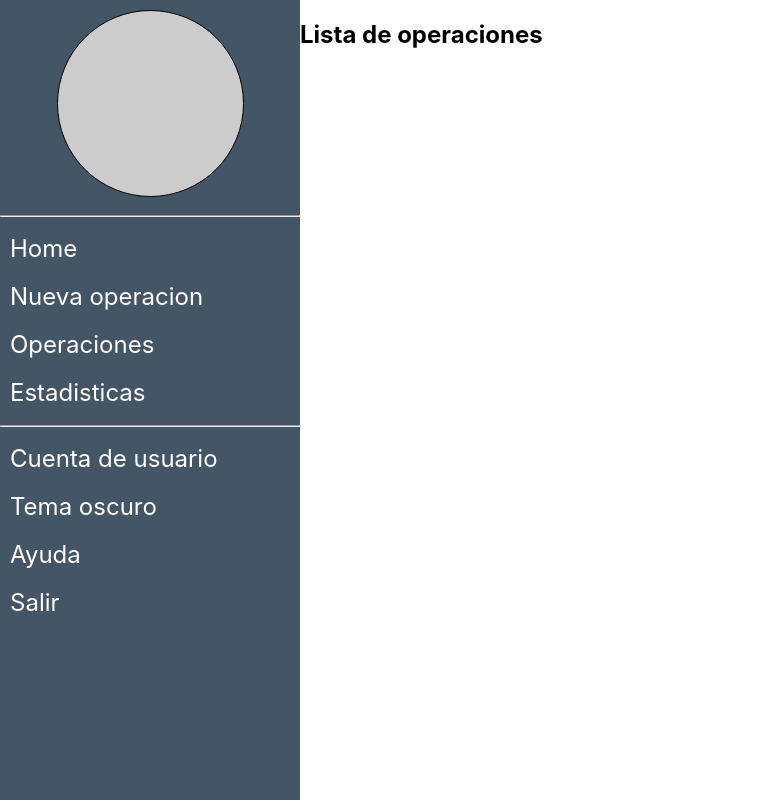
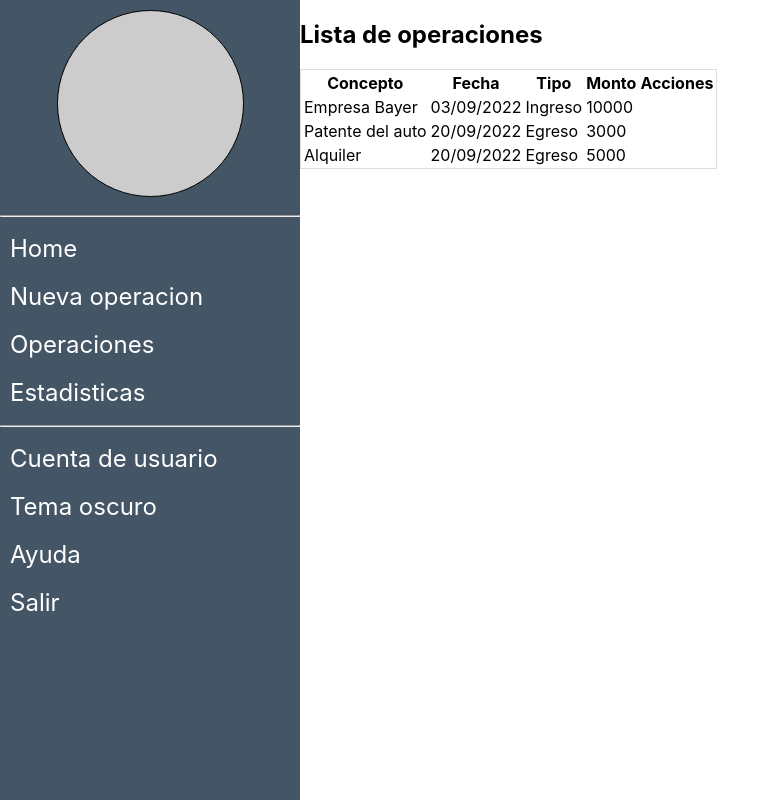
Before and after one commit to BraianM/Presupuesto-personal, a React (Create React App) app: page /operaciones in a window 1280 px wide. Shown: the whole page, without its empty margins (0-780 px from the left). Built offline with nearby package versions, Linux system fonts and the light colour scheme.

Commit message:
Se definio el componente Table y se visualizo los datos en el

```diff
--- a/src/components/Operaciones.js
+++ b/src/components/Operaciones.js
@@ -1,4 +1,5 @@
 import Sidebar from './Sidebar';
+import Table from './table/Table'
 
 const estiloDiv = {
   display: 'flex',
@@ -10,6 +11,7 @@ const Operaciones = () => {
       <Sidebar />
       <section>
         <h1>Lista de operaciones</h1>
+        <Table />
       </section>
     </div>
   );
--- /dev/null
+++ b/src/components/table/DataList.js
@@ -0,0 +1,12 @@
+const DataList = ({ concept, date, type, amount }) => {
+  return (
+    <tr>
+      <td>{concept}</td>
+      <td>{date}</td>
+      <td>{type}</td>
+      <td>{amount}</td>
+    </tr>
+  )
+}
+
+export default DataList;
--- /dev/null
+++ b/src/components/table/Table.js
@@ -0,0 +1,36 @@
+import { useContext } from 'react';
+import { dataContext } from './../App';
+import DataList from './DataList'
+
+const styleThead = {
+  border: '1px solid #ddd'
+}
+
+const Table = () => {
+  const { data } = useContext(dataContext)
+  console.log(data)
+  const list = data.map((d) => (
+    <DataList
+      concept={d.concept}
+      date={d.date}
+      type={d.type}
+      amount={d.amount}
+    />
+  ))
+  return (
+    <table style={styleThead}>
+      <thead >
+        <tr>
+          <th>Concepto</th>
+          <th>Fecha</th>
+          <th>Tipo</th>
+          <th>Monto</th>
+          <th>Acciones</th>
+        </tr>
+      </thead>
+      <tbody>{list}</tbody>
+    </table>
+  )
+}
+
+export default Table;
```
